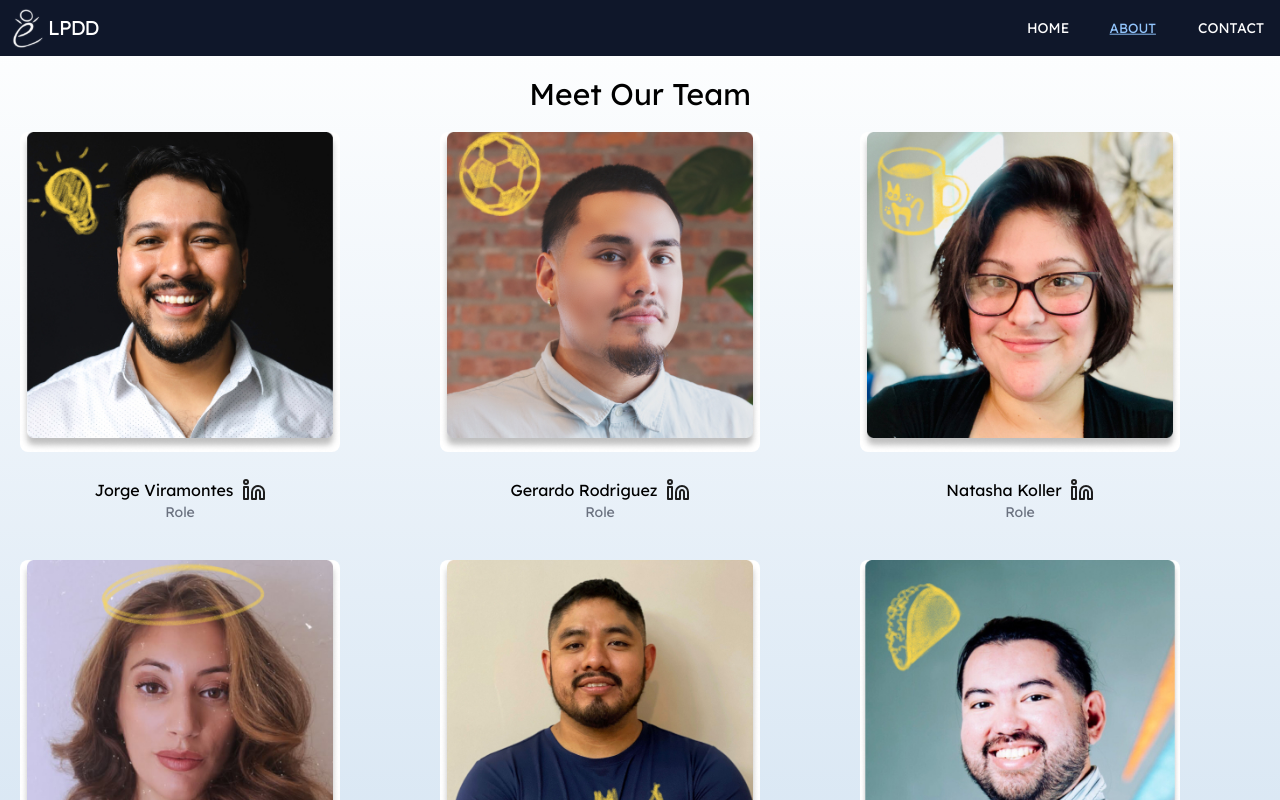
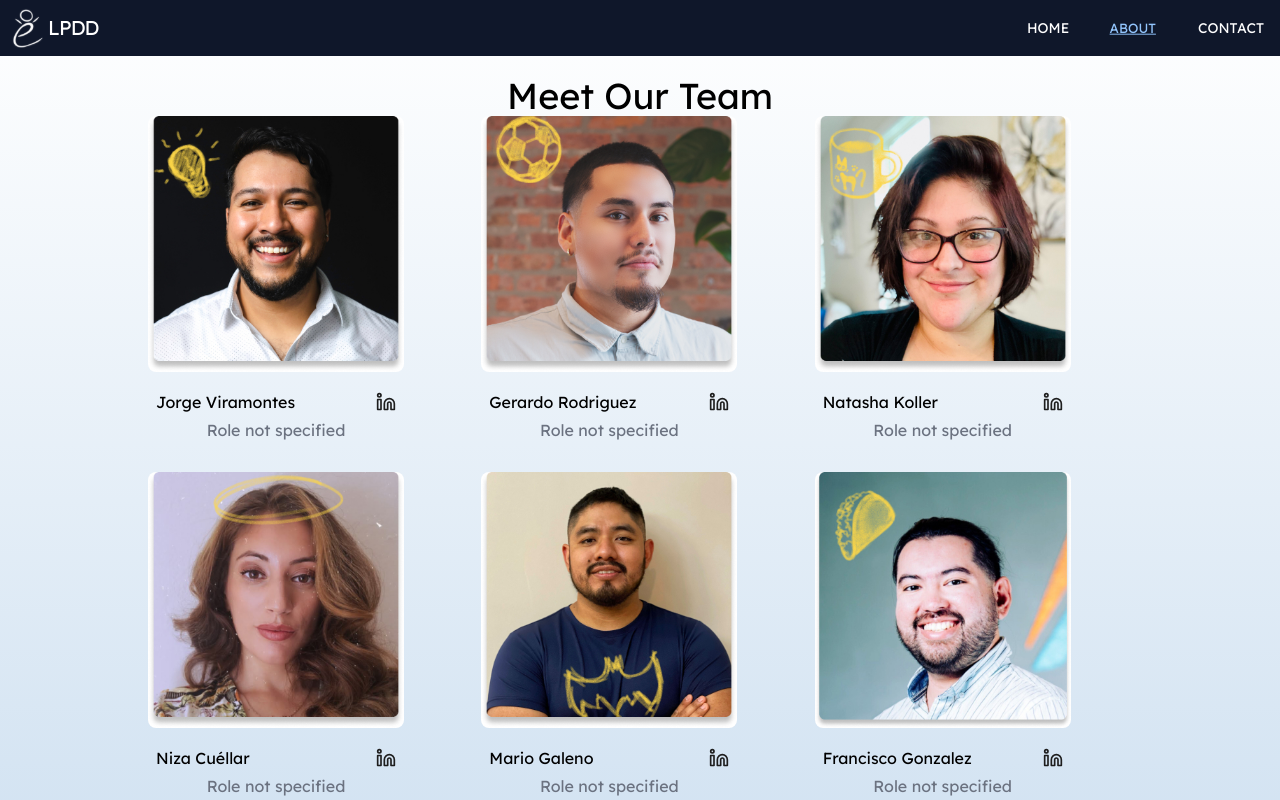
Before and after one commit to rogeruiz/lpdd, a Next.js app: page /about in a window 1280 px wide. Shown: the top 800 px of the page. Built offline with nearby package versions, Linux system fonts and the light colour scheme.

Commit message:
adjusted css

```diff
--- a/src/app/about/page.tsx
+++ b/src/app/about/page.tsx
@@ -4,37 +4,37 @@ import React from "react";
 const teamMembers = [
   {
     name: "Jorge Viramontes",
-    role: "Role",
+    role: "Role not specified",
     image: "/team-headshots/jorge-headshot.jpg",
     linkedin: "https://www.linkedin.com/in/jorgealbertoviramontes/",
   },
   {
     name: "Gerardo Rodriguez",
-    role: "Role",
+    role: "Role not specified",
     image: "/team-headshots/gerardo-headshot.jpg",
     linkedin: "https://www.linkedin.com/in/geraxrodriguez/",
   },
   {
     name: "Natasha Koller",
-    role: "Role",
+    role: "Role not specified",
     image: "/team-headshots/natasha-headshot.jpg",
     linkedin: "https://www.linkedin.com",
   },
   {
     name: "Niza Cuéllar",
-    role: "Role",
+    role: "Role not specified",
     image: "/team-headshots/niza-headshot.jpg",
     linkedin: "https://www.linkedin.com/in/niza-cuellar-0a8234188/",
   },
   {
     name: "Mario Galeno",
-    role: "Role",
+    role: "Role not specified",
     image: "/team-headshots/mario-headshot.jpg",
     linkedin: "https://www.linkedin.com",
   },
   {
     name: "Francisco Gonzalez",
-    role: "Superman",
+    role: "Role not specified",
     image: "/team-headshots/francisco-headshot.jpg",
     linkedin: "https://www.linkedin.com/in/francisco-gonzalez-0906/",
   },
@@ -42,37 +42,40 @@ const teamMembers = [
 
 const AboutPage = () => {
   return (
-    <section className="p-5 text-center">
-      <h2 className="mb-5 text-3xl">Meet Our Team</h2>
-      <div className="mx-auto grid w-full justify-center gap-5 sm:grid-cols-1 md:grid-cols-2 lg:grid-cols-3">
+    <section className="mx-auto max-w-screen-lg p-5 text-center">
+      <h2 className="mb-5 text-4xl">Meet Our Team</h2>
+      <div className="mx-auto -mt-5 grid w-full justify-center gap-4 sm:grid-cols-1 md:grid-cols-2 lg:grid-cols-3">
         {teamMembers.map((member, index) => (
-          <div key={index} className="flex w-80 flex-col items-center">
+          <div key={index} className="flex w-64 flex-col items-center">
             <Image
               src={member.image}
               alt={member.name}
-              width={350}
-              height={350}
+              width={300} // Keep width consistent
+              height={300} // Keep height consistent
               className="rounded-lg"
             />
-            <div className="bg-lightblue-200 mt-2 flex h-20 w-full flex-col items-center justify-center rounded-lg">
-              <div className="flex items-center">
-                <h3 className="mr-2">{member.name}</h3>
+            <div className="bg-lightblue-200 mt-1 flex h-20 w-full flex-col items-center justify-center rounded-lg">
+              <div className="flex w-full items-center justify-between px-2">
+                <h3 className="overflow-hidden whitespace-nowrap text-right">
+                  {member.name}
+                </h3>
                 <a
                   href={member.linkedin}
                   target="_blank"
                   rel="noopener noreferrer"
-                  className="transition-transform duration-300 hover:scale-110"
+                  className="ml-2 transition-transform duration-300 hover:scale-110"
                 >
                   <Image
                     src="/linkedin-icon.svg"
                     alt="LinkedIn"
-                    width={24}
-                    height={24}
+                    width={20} // Keep icon size consistent
+                    height={20} // Keep icon size consistent
                     className="transition-transform duration-300"
                   />
                 </a>
               </div>
-              <p className="text-sm text-gray-500">{member.role}</p>
+              <p className="mb-0 mt-1 text-left text-gray-500">{member.role}</p>{" "}
+              {/* Aligning role text to left */}
             </div>
           </div>
         ))}
@@ -82,88 +85,3 @@ const AboutPage = () => {
 };
 
 export default AboutPage;
-
-/*
-import Image from "next/image";
-import React from "react";
-import "../ui/styles/about.css";
-
-const teamMembers = [
-  {
-    name: "Jorge Viramontes",
-    role: "Role",
-    image: "/team-headshots/jorge-headshot.jpg",
-    linkedin: "https://www.linkedin.com/in/jorgealbertoviramontes/",
-  },
-  {
-    name: "Gerardo Rodriguez",
-    role: "Role",
-    image: "/team-headshots/gerardo-headshot.jpg",
-    linkedin: "https://www.linkedin.com/in/geraxrodriguez/",
-  },
-  {
-    name: "Natasha Koller",
-    role: "Role",
-    image: "/team-headshots/natasha-headshot.jpg",
-    linkedin: "https://www.linkedin.com",
-  },
-  {
-    name: "Niza Cuéllar",
-    role: "Role",
-    image: "/team-headshots/niza-headshot.jpg",
-    linkedin: "https://www.linkedin.com/in/niza-cuellar-0a8234188/",
-  },
-  {
-    name: "Mario Galeno",
-    role: "Role",
-    image: "/team-headshots/mario-headshot.jpg",
-    linkedin: "https://www.linkedin.com",
-  },
-  {
-    name: "Francisco Gonzalez",
-    role: "Superman",
-    image: "/team-headshots/francisco-headshot.jpg",
-    linkedin: "https://www.linkedin.com/in/francisco-gonzalez-0906/",
-  },
-];
-
-const AboutPage = () => {
-  return (
-    <section className="p-5 text-center">
-      <h2 className="mb-5 text-3xl">Meet Our Team</h2>
-      <div className="mx-auto grid w-full justify-center gap-5 sm:grid-cols-1 md:grid-cols-2 lg:grid-cols-3">
-        {teamMembers.map((member, index) => (
-          <div key={index} className="team-member-card">
-            <img
-              src={member.image}
-              alt={member.name}
-              className="team-member-image"
-            />
-            <div className="member-info">
-              {/* Wrapper div for name and LinkedIn icon */
-/*
-              <div className="name-and-linkedin">
-                <h3>{member.name}</h3>
-                <a
-                  href={member.linkedin}
-                  target="_blank"
-                  rel="noopener noreferrer"
-                  className="linkedin-icon"
-                >
-                  <img
-                    src="src/app/ui/icons/linkedin-icon.svg"
-                    alt="LinkedIn"
-                    className="linkedin-svg-icon"
-                  />
-                </a>
-              </div>
-              <p>{member.role}</p>
-            </div>
-          </div>
-        ))}
-      </div>
-    </section>
-  );
-};
-
-export default AboutPage; */
```
Also changed, not shown: 1 other file (tests, documents, lock files or other folders).
